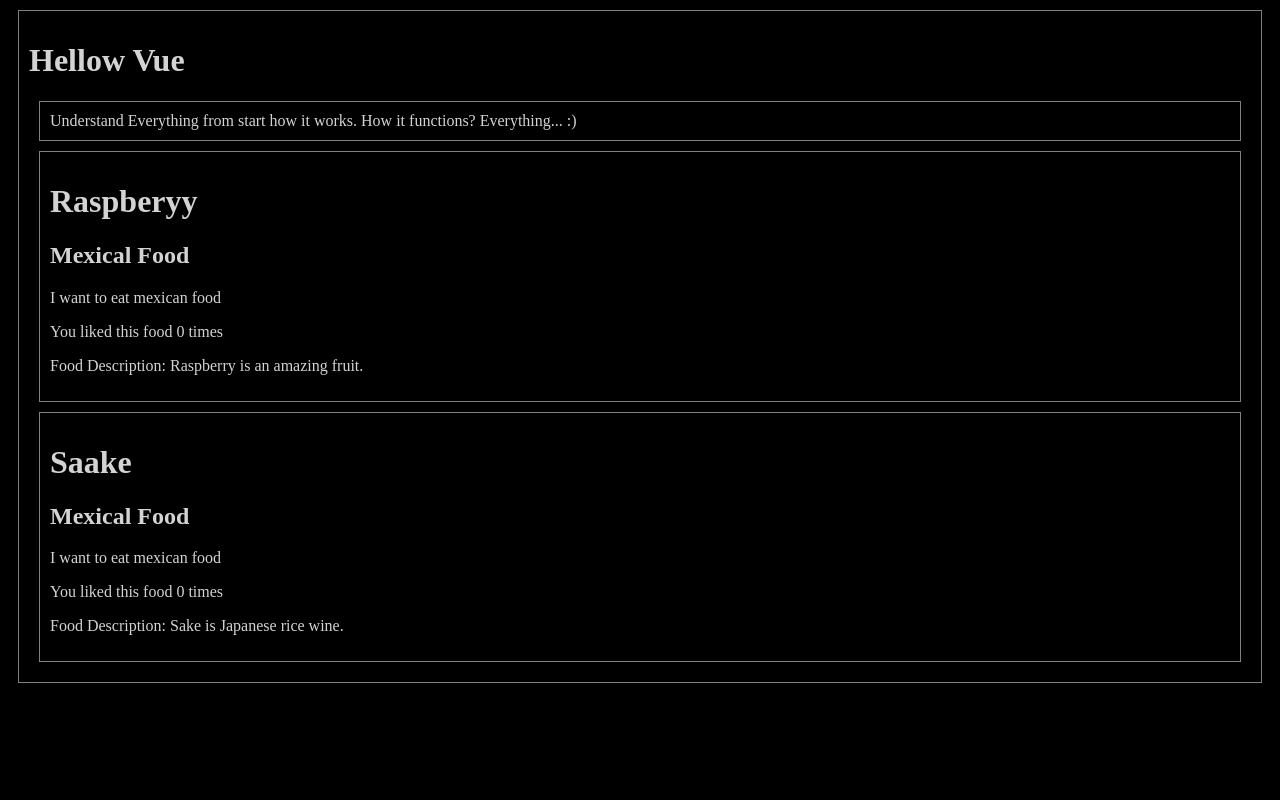
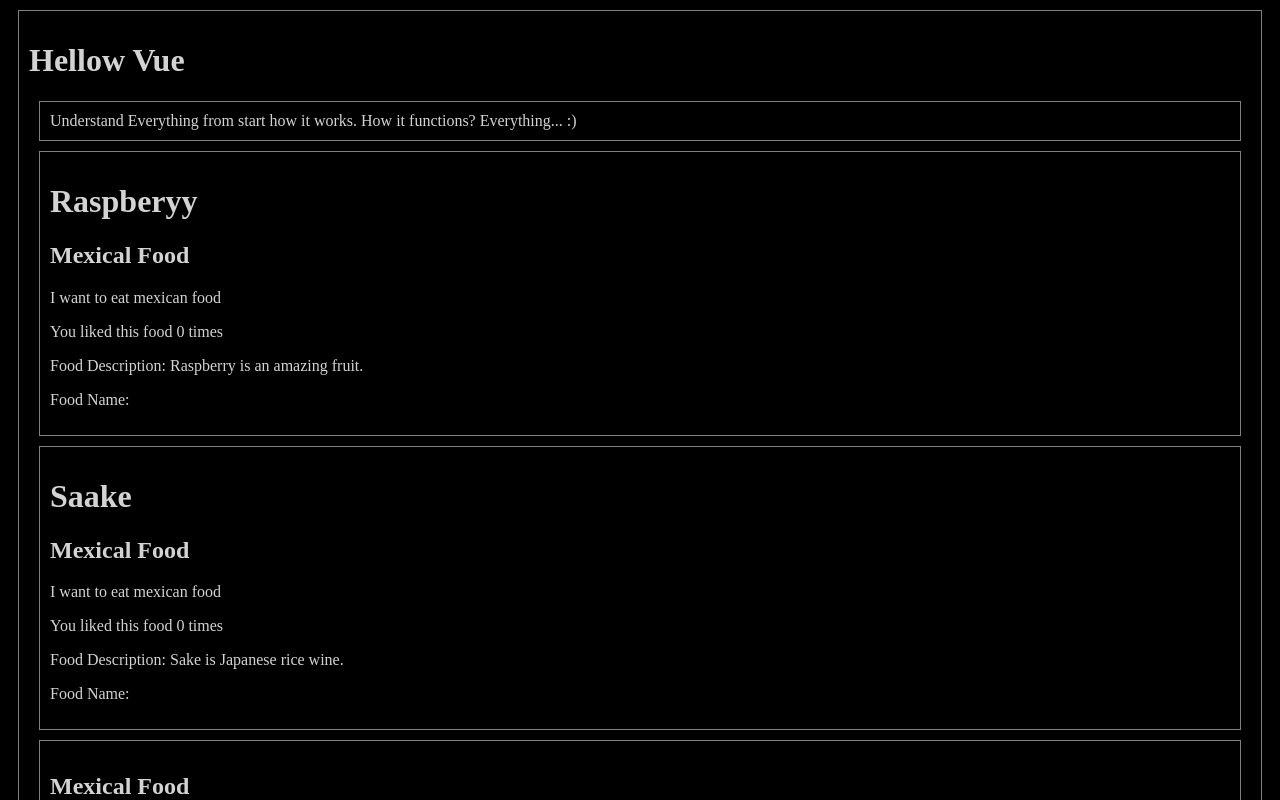
Before and after one commit to Prasunneupane/vue-complete-roadmap, a Vue app in the folder vuework/newvue/: page / in a window 1280 px wide. Shown: the top 800 px of the page. Built offline with nearby package versions, Linux system fonts and the light colour scheme.

Commit message:
Day 11: working on v-for in component ,and knows how emit function works

```diff
--- a/vuework/newvue/src/App.vue
+++ b/vuework/newvue/src/App.vue
@@ -1,13 +1,22 @@
 <script>
-  export default{
-    data(){
-      return{
-        message: "Hellow Vue "
-      }
+import FoodItem from "./components/FoodItem.vue"
+export default {
+  data() {
+    return {
+      message: "Hellow Vue ",
+      foods: ["apples", "mangoes", "rice", "bread", "egg", "milk", "cheese", "yogurt", "butter", "cream"]
+    };
+  },
+  components: { FoodItem },
+  methods: {
+    addFavorite(food) {
+      alert("You like this food " + food)
+      console.log("You like this " + food)
     }
   }
+}
 </script>
-
+<!-- using $.emit to send data from child component to parent component -->
 <template>
   <h1>{{ message }} </h1>
   <div>
@@ -16,8 +25,7 @@
   </div>
   <FoodItem food-item="Raspberyy " food-description="Raspberry is an amazing fruit."></FoodItem>
   <FoodItem food-item="Saake " food-description="Sake is Japanese rice wine."></FoodItem>
+  <FoodItem v-for="food in foods" :key="food" v-bind:food-name="food" @add-favorite="addFavorite(food)"></FoodItem>
 </template>
 
-<style >
-
-</style>
+<style></style>
--- a/vuework/newvue/src/components/FoodItem.vue
+++ b/vuework/newvue/src/components/FoodItem.vue
@@ -5,6 +5,8 @@
         <p>{{ message }}</p>
         <p>You liked this food {{ Count }} times</p>
         <p>Food Description: {{ foodDescription }}</p>
+        <p>Food Name: {{ foodName }}</p>
+
     </div>
 </template>
 <script>
@@ -13,15 +15,18 @@ export default{
         return{
             name:"Mexical Food",
             message:"I want to eat mexican food",
-            Count:0
+            Count:0,
+
         }
     },
     methods:{
         CountClicks(){
             this.Count++
+            this.$emit('add-favorite',this.foodName)
+
         }
     },
-    props:['foodItem','foodDescription'],
+    props:['foodItem','foodDescription','foodName'],
 }
 </script>
 <style>
```
